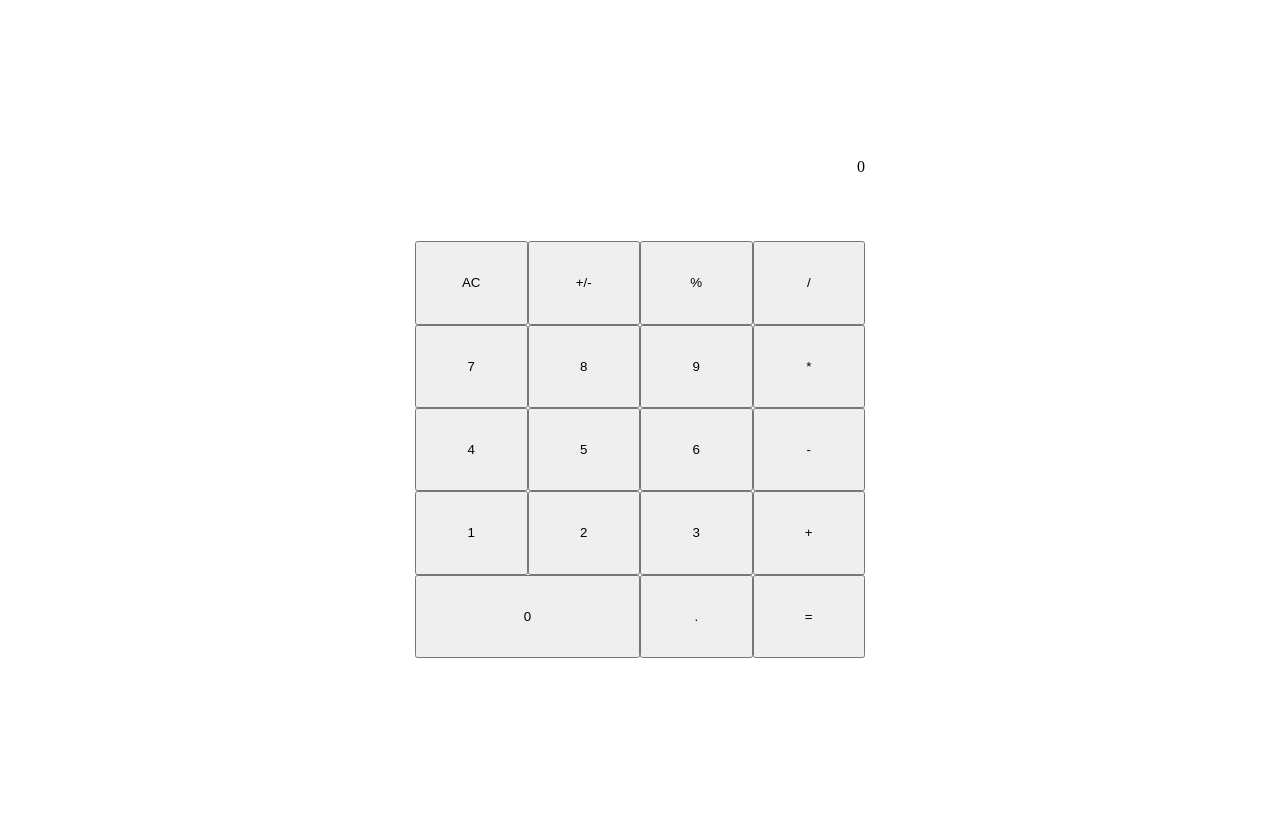
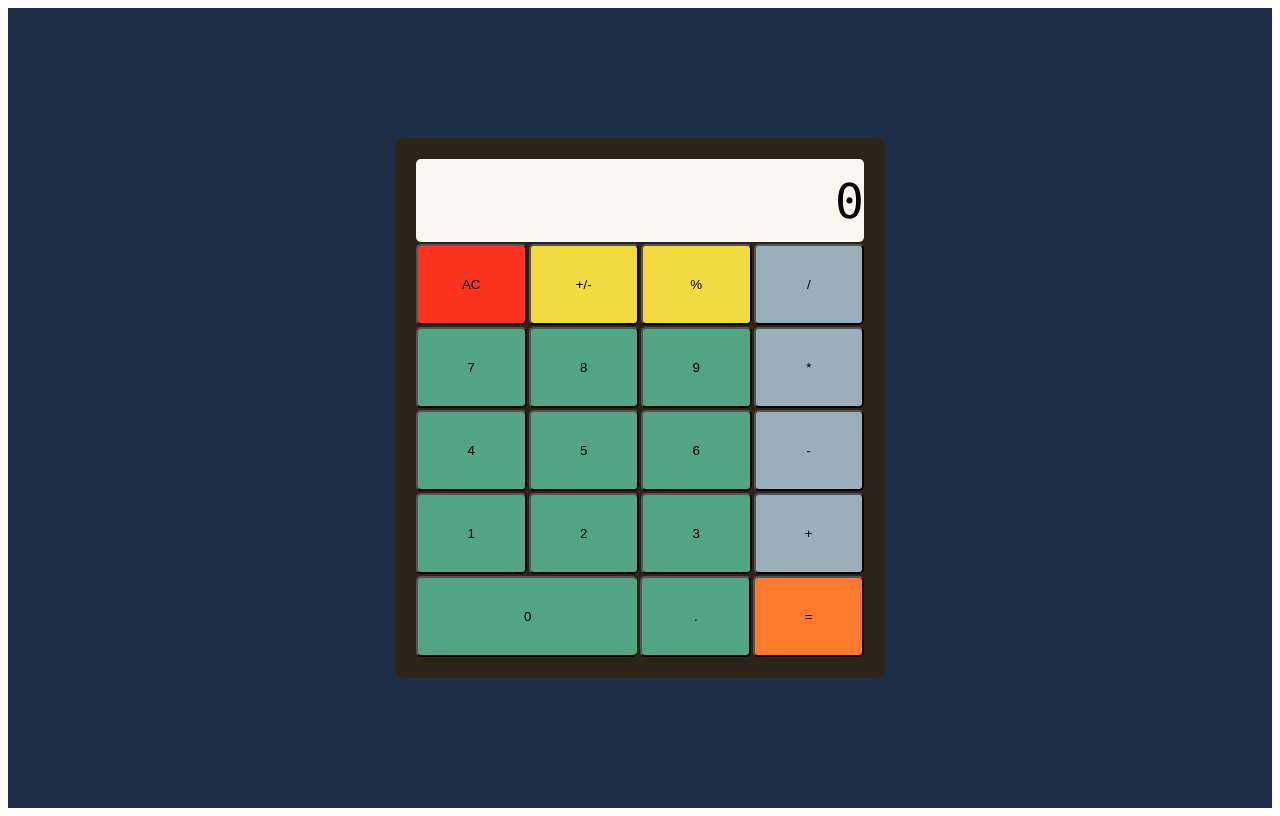
Before and after one commit to tgustafson2/odin-project-calculator, a plain HTML site: page index.html in a window 1280 px wide. Drawn offline with Linux system fonts and the light colour scheme.

Commit message:
Finish CSS styling
 - Add span in display for centering output

 - Add CSS styles for looks

```diff
--- a/index.html
+++ b/index.html
@@ -11,7 +11,7 @@
     <div id = "page-container">
         <div id="calculator">
             <div id="display">
-                0
+                <span id="output">0</span>
             </div>
             <div class="calc-row">
                 <button id="clear">AC</button>
--- a/source.js
+++ b/source.js
@@ -89,7 +89,7 @@ class Calculator{
     }
 
     setDisplay(num){
-        const display = document.querySelector("#display");
+        const display = document.querySelector("#output");
         display.textContent = num;
     }
 
--- a/styles.css
+++ b/styles.css
@@ -1,3 +1,27 @@
+/*
+colors:
+
+#fcf7f1
+#f3da3f
+#e9bb2a
+#d09024
+#c06b0e
+#ff7a2d
+#fe5706
+#fd332f
+#b44939
+#2c2419
+#51a584
+#5da88a
+#1e2e47
+#323d3f
+#1e2223
+#99afbc
+#99a3af
+
+*/
+
+
 #page-container{
     display: flex;
     justify-content: center;
@@ -11,11 +35,26 @@
     min-width: 450px;
     min-height: 500px;
     height: 500px;
+    background-color: #2c2419;
+    padding: 20px;
+    border-radius: 10px;
 }
 
 #display{
-    text-align: end;
+    border-radius: 5px;
     flex: 1;
+    background-color: #fcf7f1;
+    margin: 1px;
+    display: flex;
+    flex-direction: row;
+    justify-content: flex-end;
+    align-items: center;
+
+}
+
+#output{
+    font-size: xxx-large;
+    font-family: 'Monaco';
 }
 
 .calc-row{
@@ -26,8 +65,44 @@
 
 #zero{
     flex-basis: 50%;
+    border-right: 1px;
+    margin-right: 2px;
 }
 
 button{
     flex-basis: 25%;
+    margin: 1px;
+    border-radius: 5px;
 }
+
+#page-container{
+    background-color: #1e2e47;
+}
+
+#calculator{
+    background-color: #2c2419;
+}
+
+
+
+.number,
+#decimal{
+    background-color: #51a584;
+}
+
+#clear{
+    background-color: #fd331f;
+}
+
+#sign-change,
+#percent{
+    background-color: #f3da3f;
+}
+
+.operators{
+    background-color: #99afbc;
+}
+
+#equals{
+    background-color: #ff7a2d;
+}
```
